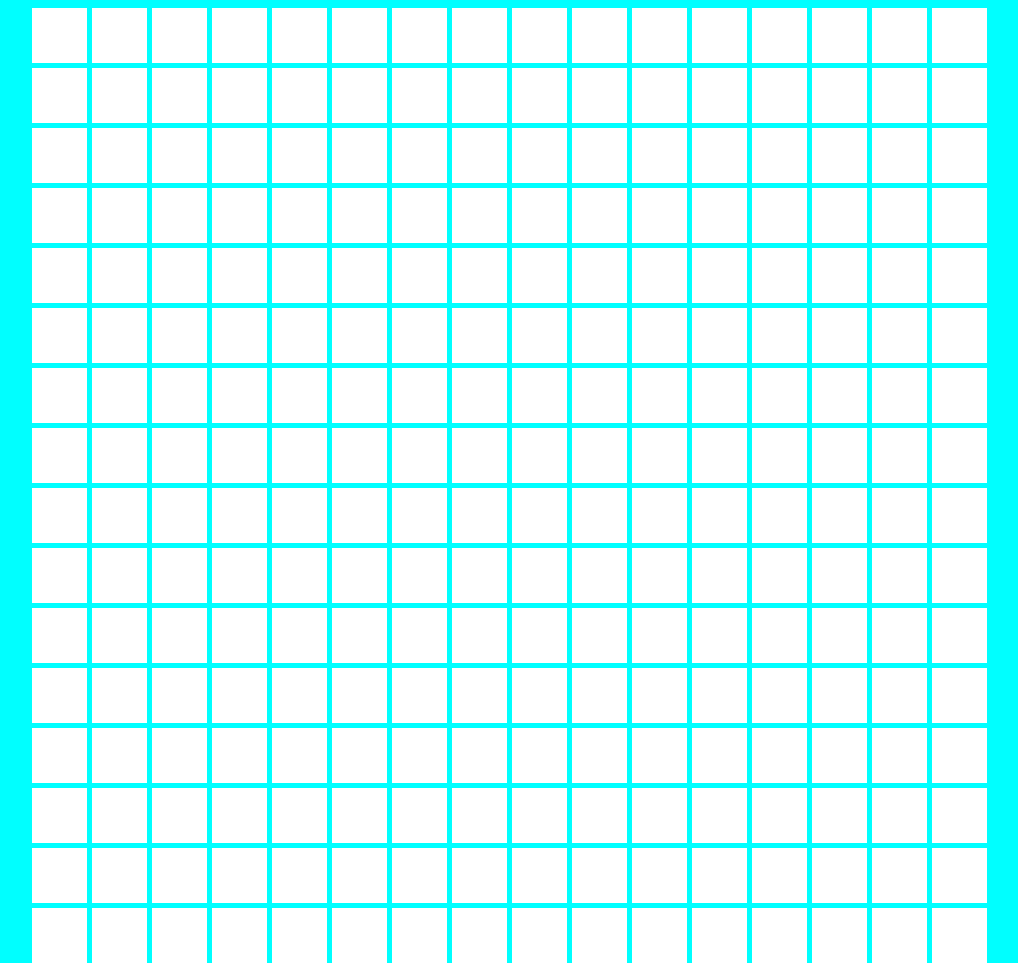
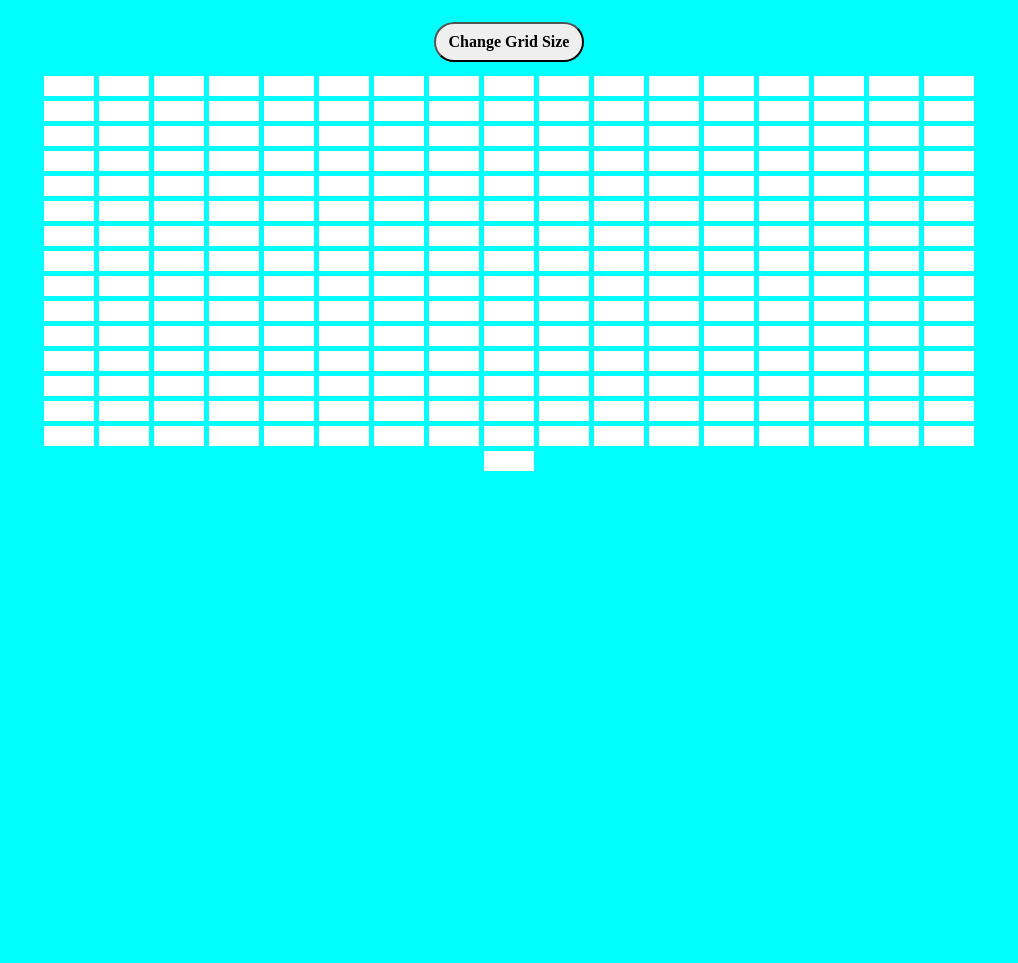
Before and after one commit to brianpocasangre/Etch-a-sketch, a plain HTML site: page index.html in a window 1280 px wide. Shown: the whole page, without its empty margins (131-1149 px from the left). After the commit the page ends 808 px from the top, so only its background shows below. Drawn offline with Linux system fonts and the light colour scheme.

Commit message:
add button and getSize function for onClick event

```diff
--- a/assets/css/styles.css
+++ b/assets/css/styles.css
@@ -1,6 +1,19 @@
 html {
   background: aqua;
   background-color: aqua;
+}
+.btn-container {
+  display: flex;
+  align-items: center;
+  justify-content: center;
+  padding: 14px;
+}
+.btn {
+  width: 150px;
+  height: 40px;
+  text-align: center;
+  font-weight: 700;
+  border-radius: 50px;
 }
 #main {
   display: flex;
@@ -11,14 +24,9 @@ html {
   flex-wrap: wrap;
   gap: 5px;
 }
-
-.w100 {
-  width: 100%;
-}
-
 .grid {
   background: #ffffff;
   background-color: #ffffff;
-  height: 55px;
-  width: 55px;
+  height: 20px;
+  flex-basis: 50px;
 }
--- a/index.html
+++ b/index.html
@@ -25,6 +25,15 @@
     ></script>
   </head>
   <body>
+    <div class="btn-container">
+      <button
+        onclick="getSize()"
+        class="btn"
+      >
+        Change Grid Size
+      </button>
+    </div>
+
     <!-- 960 px wide -->
     <div id="main"></div>
   </body>
--- a/scripts/scripts.js
+++ b/scripts/scripts.js
@@ -1,6 +1,12 @@
+function getSize() {
+  let n = prompt('Chose any number between 1 and 100 to regenerate the grid?');
+  createDivs(n);
+}
+
 const main = document.querySelector('#main');
 
 function createDivs(n) {
+  main.innerHTML = ` `;
   for (i = 0; i < n; i++) {
     for (e = 0; e < n; e++) {
       main.innerHTML += `<div class="grid"></div>`;
```
